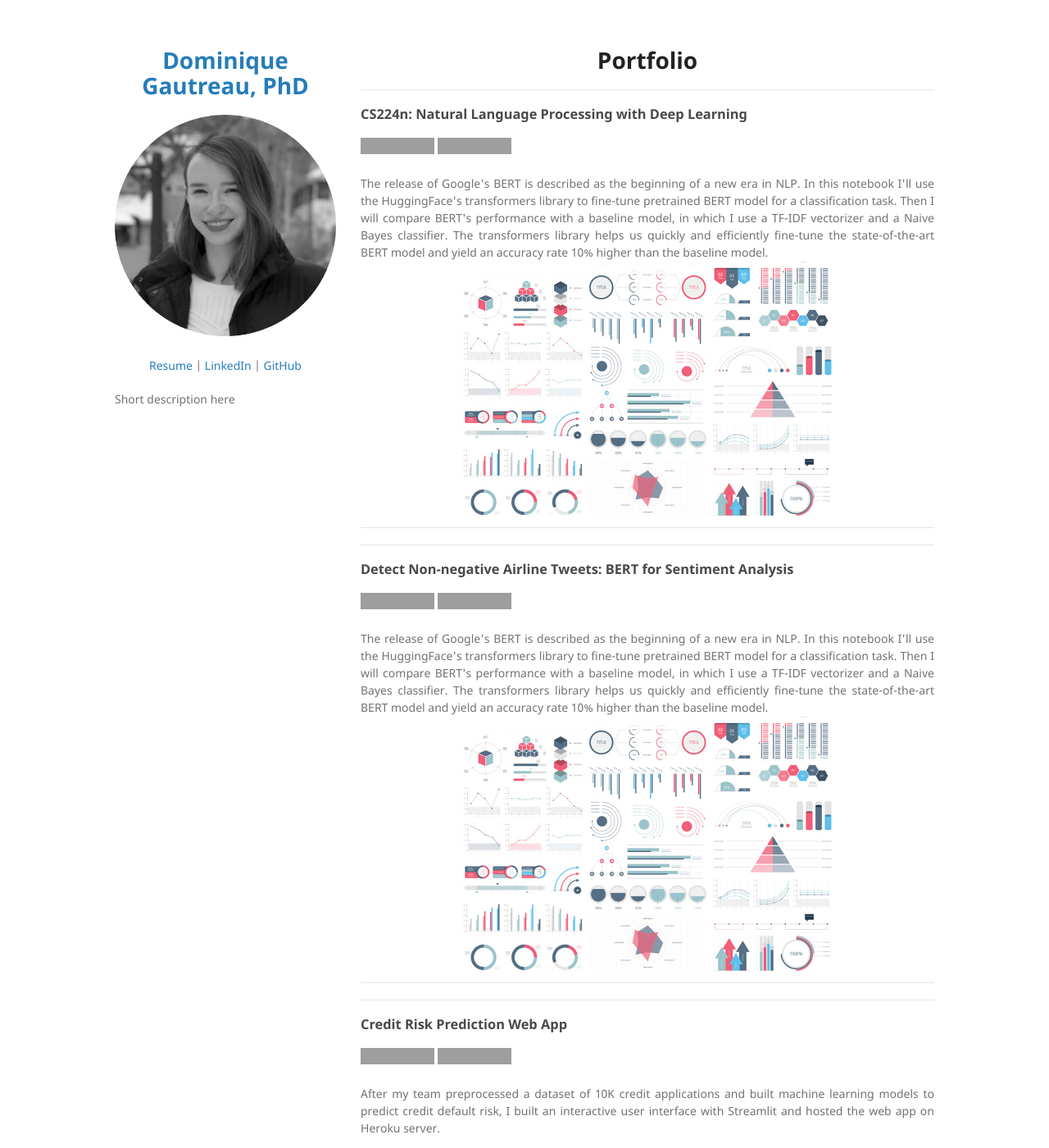
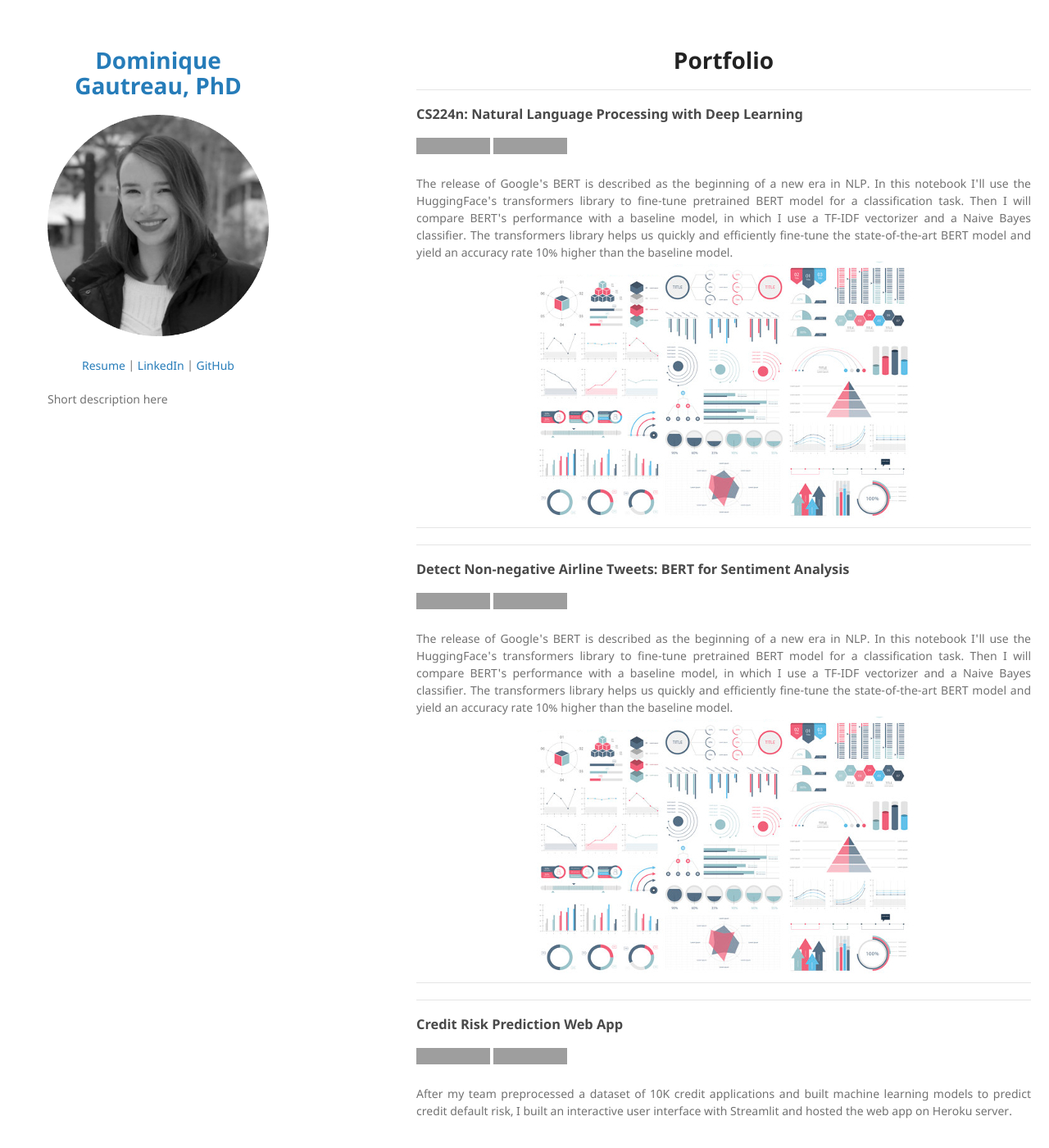
Before and after one commit to dgautreau/dgautreau.github.io, a Jekyll site: the page built from index.md, in a window 1280 px wide and 1400 px high. Shown: the whole window at 82% size. Built offline with Jekyll 4.4.1, drawn with Linux system fonts in a browser that asks for light colours; our own code applies the rules of GitHub Pages for plain Markdown files; grey boxes are pictures that could not be loaded.

Commit message:
Update jekyll-theme-minimal.scss

```diff
--- a/_sass/jekyll-theme-minimal.scss
+++ b/_sass/jekyll-theme-minimal.scss
@@ -57,7 +57,7 @@ a:hover small {
 }
 
 .wrapper {
-  width:1000px;
+  width:1200px;
   margin:0 auto;
 }
 
@@ -173,7 +173,7 @@ strong {
 }
 
 section {
-  width:700px;
+  width:750px;
   float:right;
   padding-bottom:50px;
 }
```
